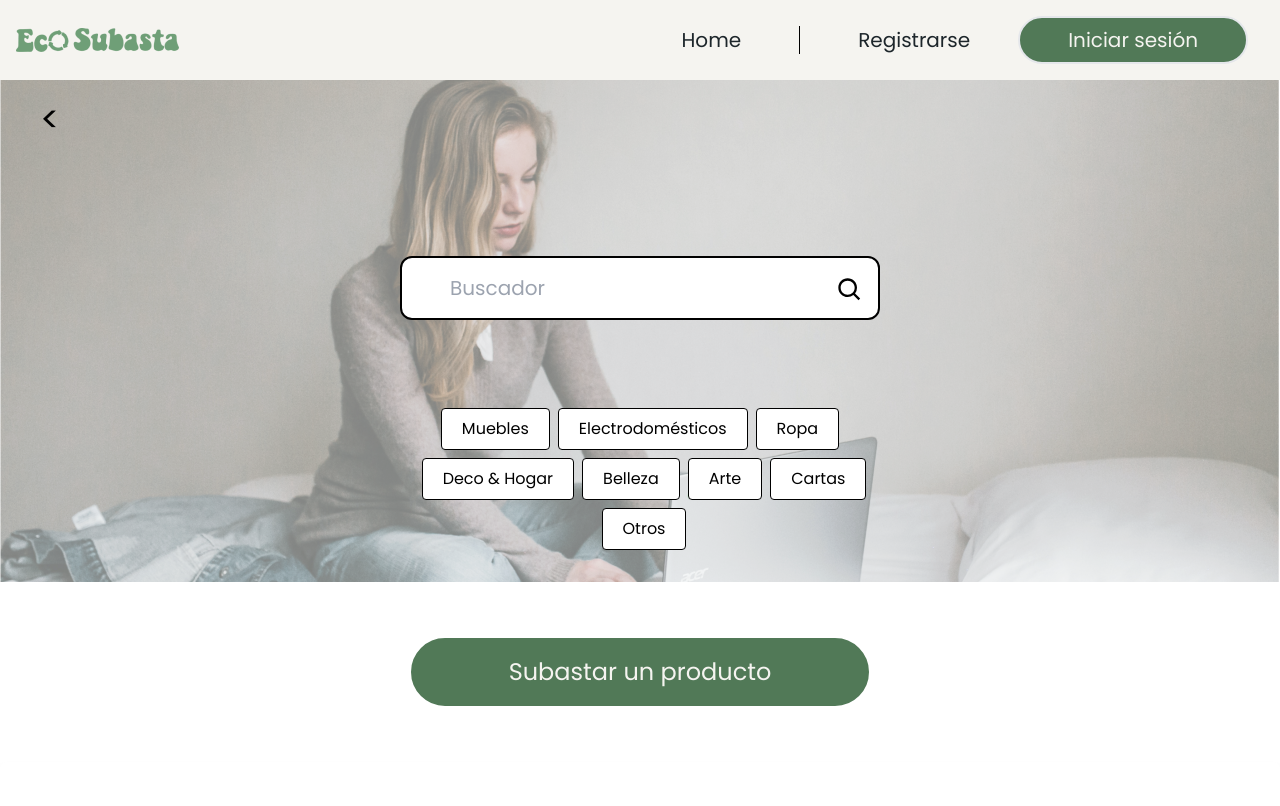
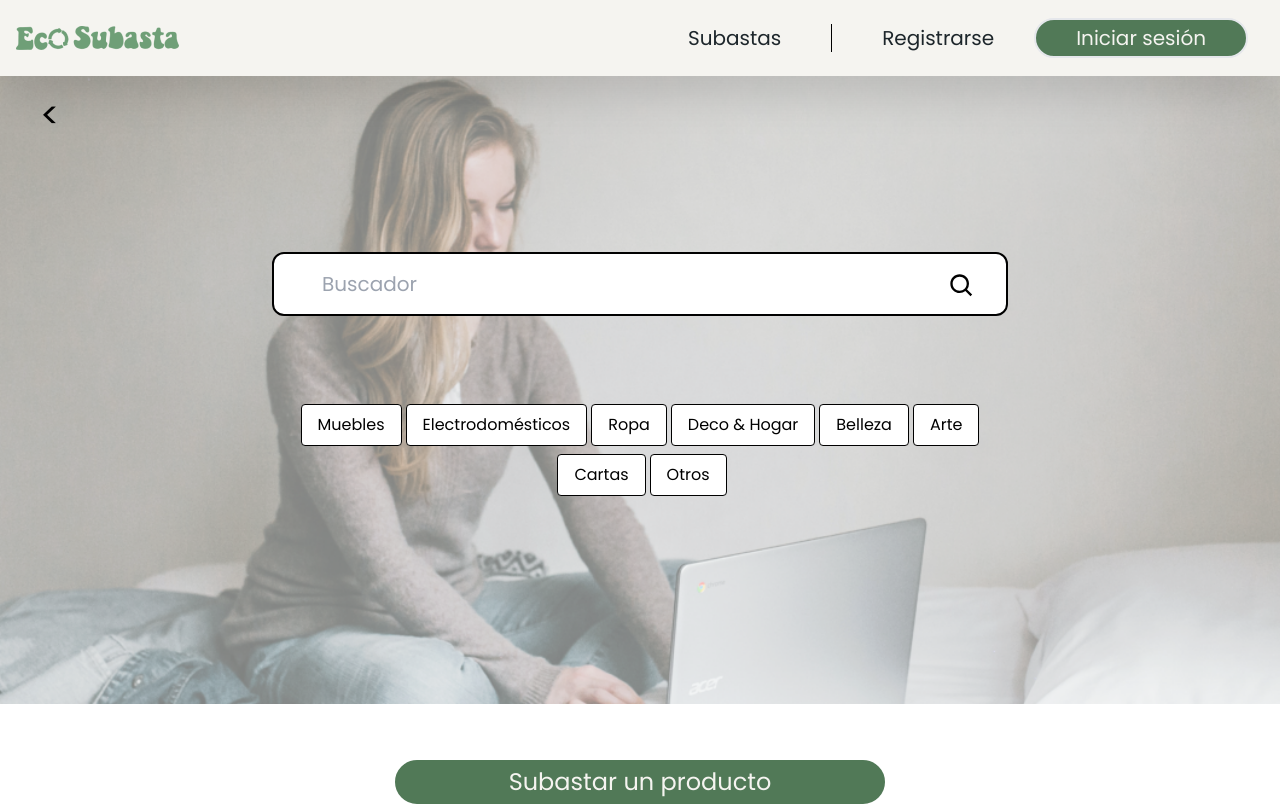
Before and after one commit to No-Country/s11-02-m-node-react, a Next.js app in the folder front/: page /HomePage in a window 1280 px wide. Shown: the top 806 px of the page. Built offline with nearby package versions, Linux system fonts and the light colour scheme; no server answers.

Commit message:
adaptacion estilos

```diff
--- a/front/app/ProductsPage/page.jsx
+++ b/front/app/ProductsPage/page.jsx
@@ -48,7 +48,7 @@ const ProductsPage = () => {
                     </h2>
                </div>
 
-               <div className="grid grid-cols-2 md:grid-cols-2 lg:grid-cols-4 gap-4 md:gap-16">
+               <div className="grid grid-cols-2 md:grid-cols-2 lg:grid-cols-4 gap-2 md:gap-4">
                     {productsToDisplay.map((product, index) => (
                          <div onClick={() => seeProduct(product.id)}>
                               <ProductCard product={product} key={index} />
--- a/front/app/components/Navbar/Index.jsx
+++ b/front/app/components/Navbar/Index.jsx
@@ -39,7 +39,7 @@ const Navbar = () => {
      console.log('usuario', isUserAuthenticated);
      console.log('usuario completo', loggedUser);
      return (
-          <nav className="bg-Isabelline font-poppins p-4 flex items-center">
+          <nav className="bg-Isabelline font-poppins p-4 flex items-center shadow-2xl">
                <div className="container mx-auto flex items-center justify-between">
                     <div className="flex items-center space-x-4">
                          <Image
@@ -55,13 +55,13 @@ const Navbar = () => {
                               handleLogOut={handleLogOut}
                          />
                          <button
-                              className="hidden md:inline text-Gunmetal/2  px-12 py-2 text-xl rounded-full hover:bg-green "
+                              className="hidden md:inline text-Gunmetal/2  px-10 py-2 text-xl rounded-full hover:bg-green "
                               onClick={handleHome}>
-                              Home
+                              Subastas
                          </button>
                          {isUserAuthenticated ? (
                               <button
-                                   className="hidden md:inline border-2 border-Fern/green bg-white text-Fern/green px-16 py-2 rounded-full hover:bg-green-700 hover:text-white "
+                                   className="hidden md:inline border-2 border-Fern/green bg-white text-Fern/green px-16 py-1 rounded-full hover:bg-green-700 hover:text-white "
                                    onClick={handleLogOut}>
                                    Cerrar sesión
                               </button>
@@ -69,12 +69,12 @@ const Navbar = () => {
                               <div className="flex items-center justify-center">
                                    <span className="vertical-bar hidden md:inline"></span>
                                    <button
-                                        className="hidden md:inline text-Gunmetal/2  px-12 py-2 text-xl rounded-full hover:bg-green "
+                                        className="hidden md:inline text-Gunmetal/2  px-10 py-1 text-xl rounded-full hover:bg-green "
                                         onClick={handleRegister}>
                                         Registrarse
                                    </button>
                                    <button
-                                        className="hidden md:inline border-2  bg-Fern/green text-Isabelline  px-12 py-2 text-xl rounded-full mb-4 sm:mb-0 mr-4"
+                                        className="hidden md:inline border-2  bg-Fern/green text-Isabelline  px-10 py-1 text-xl rounded-full mb-4 sm:mb-0 mr-4"
                                         onClick={handleLogIn}>
                                         Iniciar sesión
                                    </button>
--- a/front/app/components/Products/Index.jsx
+++ b/front/app/components/Products/Index.jsx
@@ -37,7 +37,7 @@ function Products() {
                     </button>
                </div>
 
-               <div className="grid grid-cols-2 md:grid-cols-2 lg:grid-cols-4 gap-4 md:gap-28">
+               <div className="grid grid-cols-2 md:grid-cols-2 lg:grid-cols-4 gap-2 md:gap-4">
                     {products.slice(0, 4).map((product, index) => (
                          <ProductCard product={product} key={index} />
                     ))}
--- a/front/app/components/Products/ProductCard.jsx
+++ b/front/app/components/Products/ProductCard.jsx
@@ -25,7 +25,7 @@ function ProductCard({ product, className }) {
                          />
                     </div>
                </div>
-               <p className="md:text-xl mb-8 mt-6">{product.name}</p>
+               <p className="md:text-lg mb-8 mt-6">{product.name}</p>
                <p className="text-sm md:text-md text-gray-500">
                     Último precio ofertado
                </p>
--- a/front/app/components/SearchBar/CategoryBtn.jsx
+++ b/front/app/components/SearchBar/CategoryBtn.jsx
@@ -2,29 +2,29 @@ import React from 'react';
 
 function CategoryBtn() {
      return (
-          <div className="mt-4 mb-4 md:mt-20 space-x-2">
-               <button className="bg-white border border-black text-black py-2 px-2 md:px-5 rounded mt-2">
+          <div className="mt-4 mb-4 md:mt-20 space-x-1">
+               <button className="bg-white border border-black text-black py-2 px-2 md:px-4 rounded mt-2">
                     Muebles
                </button>
-               <button className="bg-white border border-black text-black py-2 px-2 md:px-5 rounded mt-2">
+               <button className="bg-white border border-black text-black py-2 px-2 md:px-4 rounded mt-2">
                     Electrodomésticos
                </button>
-               <button className="bg-white border border-black text-black py-2 px-2 md:px-5 rounded mt-2">
+               <button className="bg-white border border-black text-black py-2 px-2 md:px-4 rounded mt-2">
                     Ropa
                </button>
-               <button className="hidden md:inline bg-white border border-black text-black py-2 px-5 rounded mt-2">
+               <button className="hidden md:inline bg-white border border-black text-black py-2 px-4 rounded mt-2">
                     Deco & Hogar
                </button>
-               <button className="hidden md:inline bg-white border border-black text-black py-2 px-5 rounded mt-2">
+               <button className="hidden md:inline bg-white border border-black text-black py-2 px-4 rounded mt-2">
                     Belleza
                </button>
-               <button className=" hidden md:inline  bg-white border border-black text-black py-2 px-5 rounded mt-2">
+               <button className=" hidden md:inline  bg-white border border-black text-black py-2 px-4 rounded mt-2">
                     Arte
                </button>
-               <button className="hidden md:inline  bg-white border border-black text-black py-2 px-5 rounded mt-2">
+               <button className="hidden md:inline  bg-white border border-black text-black py-2 px-4 rounded mt-2">
                     Cartas
                </button>
-               <button className="hidden md:inline bg-white border border-black text-black py-2 px-5 rounded mt-2">
+               <button className="hidden md:inline bg-white border border-black text-black py-2 px-4 rounded mt-2">
                     Otros
                </button>
           </div>
--- a/front/app/components/SearchBar/Index.jsx
+++ b/front/app/components/SearchBar/Index.jsx
@@ -23,13 +23,13 @@ const SearchBar = () => {
                     className="text-3xl md:text-4xl left-3 md:left-10 top-5 absolute">
                     {'<'}
                </button>
-               <div className="relative h-full md:pl-42 md:pr-42 lg:pl-68 lg:pr-68 xl:pl-96 xl:pr-96 text-black w-full mt-8 sm:mt-10 md:mt-40 items-center">
+               <div className="relative h-full md:pl-42 md:pr-42 lg:pl-64 lg:pr-64 lg:pb-44  text-black w-full mt-8 sm:mt-10 md:mt-40 items-center">
                     <input
                          type="text"
                          placeholder="Buscador"
                          className="w-full rounded-xl pl-12 pr-4 py-4 bg-white border-2 border-black focus:outline-none text-xl text-black placeholder-black::placeholder"
                     />
-                    <div className="absolute right-4 md:right-44 lg:right-72 xl:right-96 top-3  p-2 pr-4">
+                    <div className="absolute right-4 md:right-40 lg:right-72 xl:right-90 top-5">
                          <BiSearch
                               size={28}
                               className=""
--- a/front/app/components/SubastarBtn/Index.jsx
+++ b/front/app/components/SubastarBtn/Index.jsx
@@ -12,7 +12,7 @@ const SubastarBtn = () => {
           <div className="  flex flex-wrap justify-center mt-12 mb-12 font-poppins">
                <button
                     onClick={handleRegister}
-                    className="border-2 border-Fern/green bg-Fern/green text-Isabelline px-24 py-4 md:text-2xl text-sm rounded-full m-2">
+                    className="border-2 border-Fern/green bg-Fern/green text-Isabelline px-28 py-1 md:text-2xl text-sm rounded-full m-2">
                     Subastar un producto
                </button>
           </div>
```
Also changed, not shown: front/app/components/Category/Category.js (+9 -9 lines).
